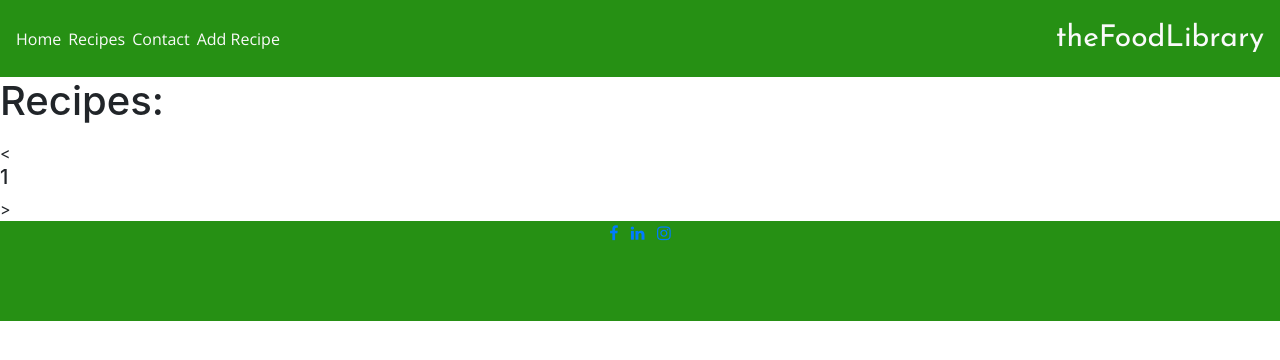
After one commit to Code-Institute-Submissions/mendesfsweden-MilestoneProject3, a Flask app: page /recipes?page=1 in a window 1280 px wide. The commit adds this page. Shown: the top 360 px of the page. Run offline with Flask 2, Linux system fonts and the light colour scheme; data that the repository does not hold is empty; some libraries are stand-ins or nearby versions.

Commit message:
create recipes view link to recipes and render some of the fields

```diff
--- a/app.py
+++ b/app.py
@@ -22,6 +22,17 @@ def get_recipe(recipe_id):
     mongo.db.recipes.update_one({'_id': ObjectId(recipe_id)}, {"$inc":{"clicks": 1}})
     return render_template('recipe.html', recipe=mongo.db.recipes.find_one({'_id': ObjectId(recipe_id)}))
 
+@app.route('/recipes')
+def get_recipes():
+    page = request.args.get('page')
+    if not page:
+        return redirect('/recipes?page=1')
+    try:
+        page = int(page)
+    except (TypeError, ValueError):
+        return redirect('/recipes?page=1')
+    return render_template('recipes.html', recipes=mongo.db.recipes.find().sort([("clicks",-1)]).skip((page-1)*6 if page > 1 else 0).limit(6), page=page if page > 0 else 1)
+
 
 if __name__ == '__main__':
     app.run(host=os.environ.get('IP', '0.0.0.0'),
--- a/static/style.css
+++ b/static/style.css
@@ -4,6 +4,7 @@
     font-family: 'Josefin Sans', sans-serif;
     font-size: 30px;
     color: #fafafa;
+    text-decoration: none;
 }
 
 .btn-header {
@@ -15,11 +16,11 @@
 }
 
 .bg-nav-bar {
-    background-color: #135109;
+    background-color: #269014;
 }
 
 .social-media {
-    background: #135109;
+    background: #269014;
     width: 100vw;
     height: 100px;
 }
--- a/templates/base.html
+++ b/templates/base.html
@@ -20,7 +20,7 @@
 					<a class="btn-header" href="{{url_for('home')}}">Home</a>
 				</li>
 				<li class="nav-item">
-					<a class="btn-header" href="#">Recipes</a>
+					<a class="btn-header" href="{{url_for('get_recipes')}}">Recipes</a>
 				</li>
 				<li class="nav-item">
 					<a class="btn-header" href="#">Contact</a>
@@ -29,8 +29,8 @@
 					<a class="btn-header" href="#">Add Recipe</a>
 				</li>
 			</ul>
-			<span class="navbar-text" id="logo">
-      theFoodLibrary
+			<span class="navbar-text"><a id="logo" href="{{url_for('home')}}">
+      theFoodLibrary</a>
     </span>
 		</div>
 	</nav>
--- /dev/null
+++ b/templates/recipes.html
@@ -0,0 +1,11 @@
+{% extends 'base.html' %}
+{% block content %}
+<h1>Recipes:</h1>
+<ul>
+{% for rec in recipes %}
+    <li><a href='/recipe/{{rec._id}}'> {{rec.name}} </a></li>
+{% endfor %}
+</ul>
+
+<a>&lt;</a><h5>{{page}}</h5><a>&gt;</a>
+{% endblock %}
```
Also changed, not shown: templates/recipe.html (+20 -1 lines).
